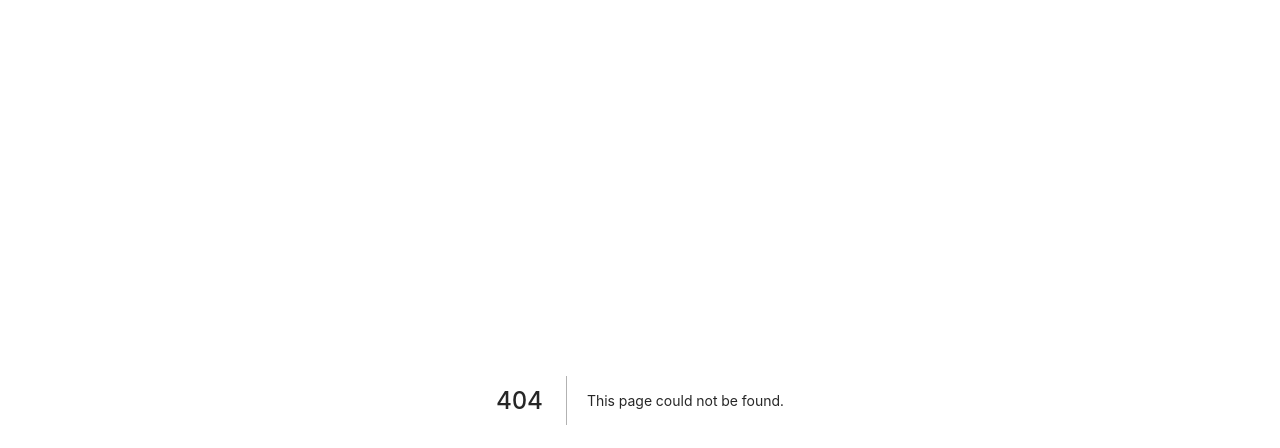
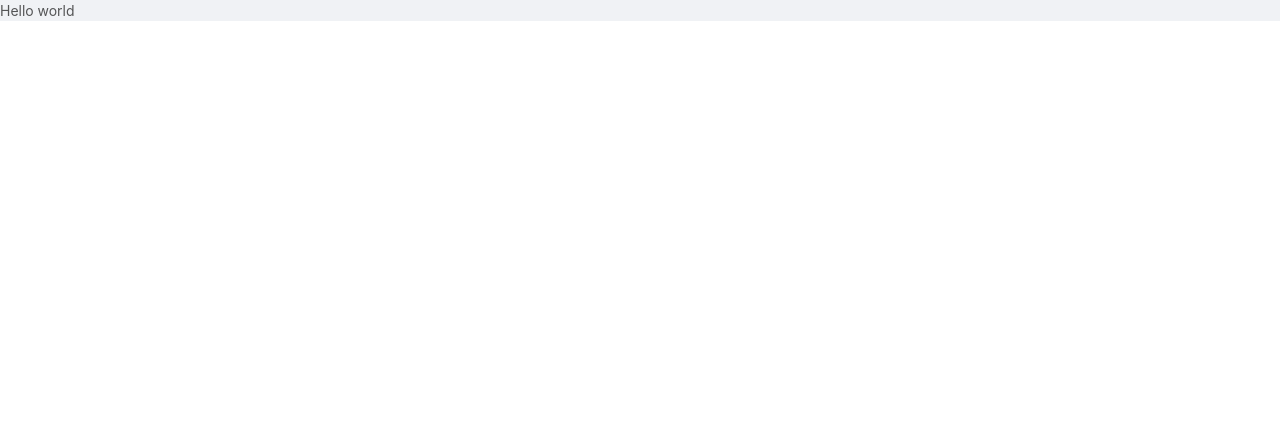
Before and after one commit to huynhthetong280619/lms, a Next.js app: page /course in a window 1280 px wide. Before the commit this address had no page. Shown: the top 448 px of the page. Built offline with nearby package versions, Linux system fonts and the light colour scheme.

Commit message:
create page course and apply antd component

```diff
--- /dev/null
+++ b/pages/course/index.js
@@ -0,0 +1,14 @@
+import React from 'react'
+import { Layout, Row } from 'antd'
+
+const PageCourse = () => {
+    return (
+        <Layout>
+            <Row>
+                <div>Hello world</div>
+            </Row>
+        </Layout>
+    )
+}
+
+export default PageCourse
```
